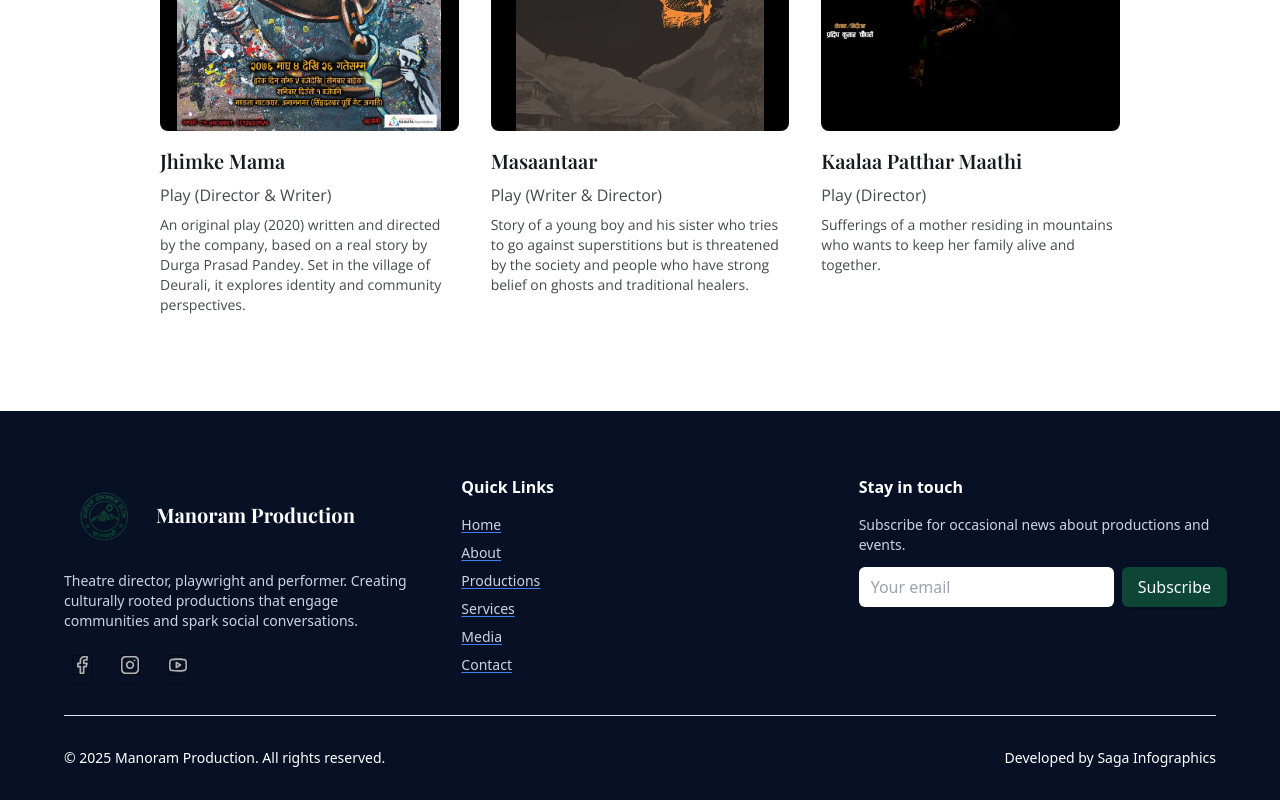
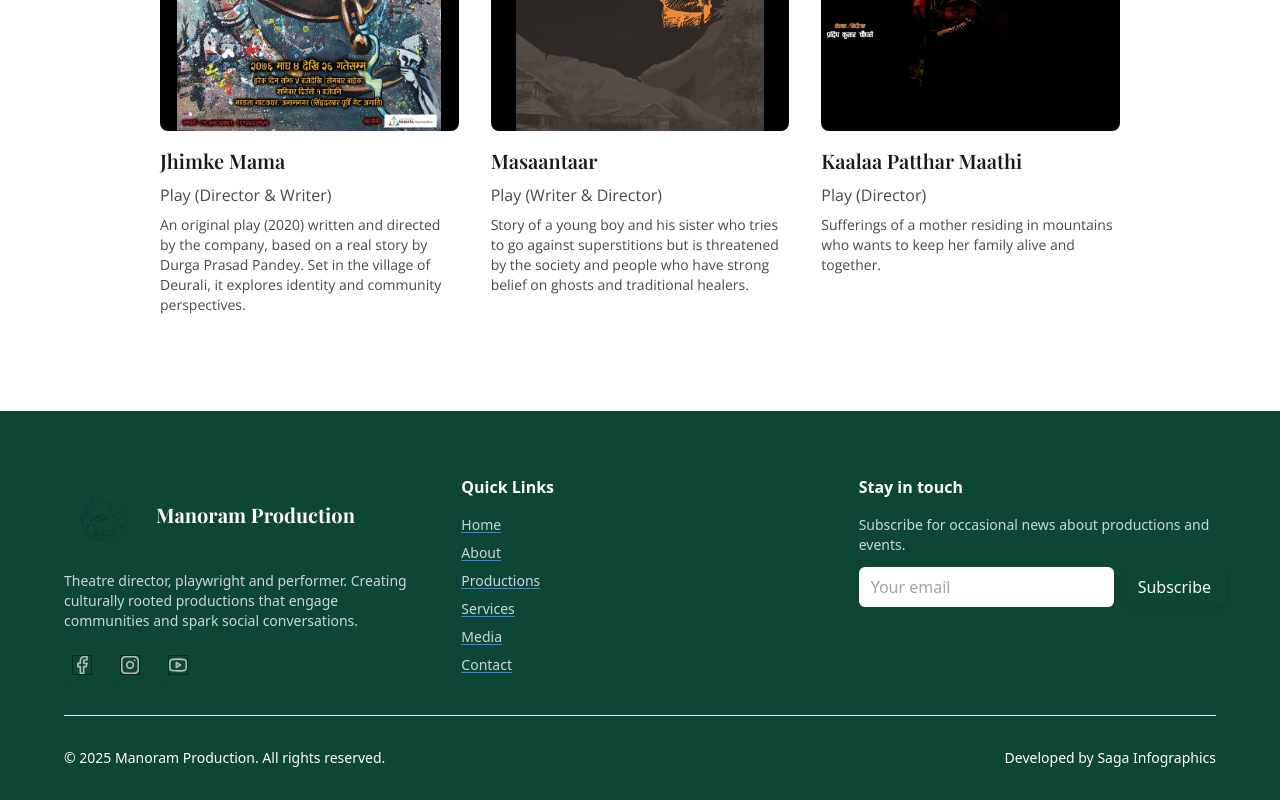
Before and after one commit to Saga-Infographics/manoram_production, a React (Vite) app in the folder frontend/: page / in a window 1280 px wide. Shown: the part 2031-2831 px from the top of the page. Built offline with nearby package versions, Linux system fonts and the light colour scheme; no server answers.

Commit message:
works going on color change with logo

```diff
--- a/frontend/src/components/Footer/Footer.tsx
+++ b/frontend/src/components/Footer/Footer.tsx
@@ -19,7 +19,7 @@ const sectionLinks = [
 
 export const Footer = (): JSX.Element => {
   return (
-    <footer className="w-full bg-[#071024] text-white pt-16 pb-8">
+    <footer className="w-full bg-primary text-primary-foreground pt-16 pb-8">
       <div className="max-w-[1200px] mx-auto px-6">
         <div className="grid md:grid-cols-3 gap-10">
           <div className="space-y-4">
```
Also changed, not shown: frontend/public/mail.svg, frontend/public/phone.svg. Lines whose indentation alone changed are shown as unchanged.
